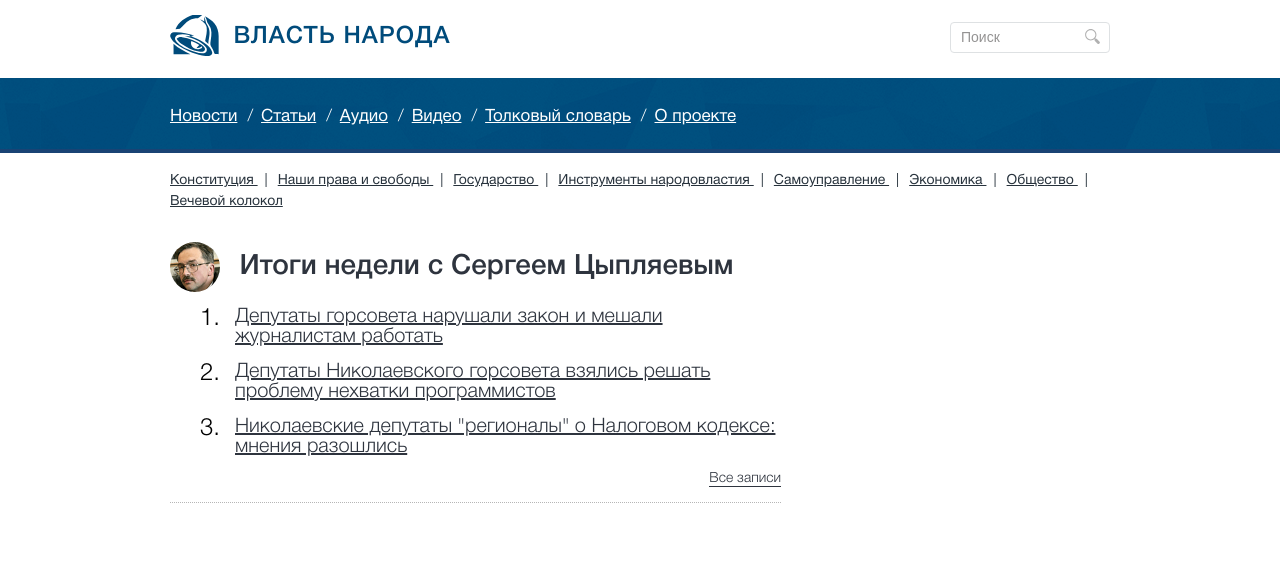
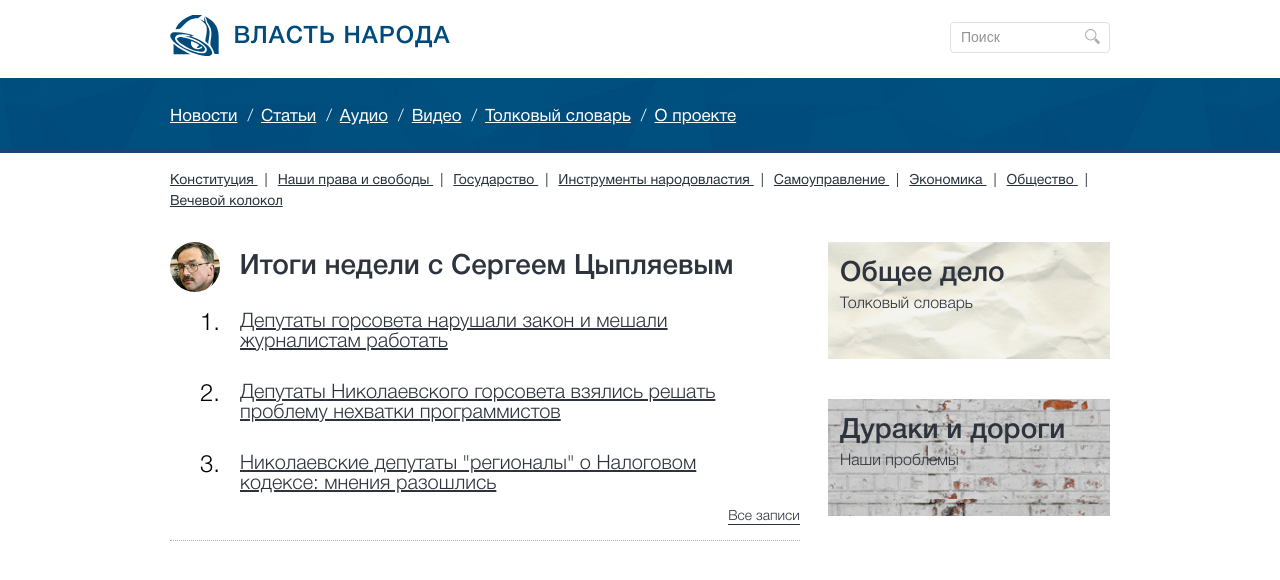
Before and after one commit to sarhov/vn_site, a Jekyll site: the page built from index.html, in a window 1280 px wide. Shown: the top 580 px of the page. Built offline with Jekyll 4.4.1, drawn with Linux system fonts in a browser that asks for light colours.

Commit message:
added the right block and its boxes as well

```diff
--- a/_layouts/default.html
+++ b/_layouts/default.html
@@ -28,7 +28,7 @@
    <div class="top-block__left">
      <header class="top-block__header">
      <img src="{{site.baseurl}}/content/author.png" alt="Сергеем Цыпляевым" class="top-block__image">
-       <h2 class="top-block__headline">
+       <h2 class="top-block__headline gl-headline">
          Итоги недели с Сергеем Цыпляевым
        </h2>
        <!-- /.top-block__headline -->
@@ -59,7 +59,26 @@
   </div>
   <!-- /.top-block__left -->
   <div class="top-block__right">
-
+    <a href="#" class="top-box">
+      <h3 class="top-box__headline gl-headline">
+        Общее дело
+      </h3>
+      <!-- /.top-box__headline -->
+      <h4 class="top-box__subheadline">
+        Толковый словарь
+      </h4>
+      <!-- /.top-box__subheadline -->
+    </a>
+    <a href="" class="top-box">
+      <h3 class="top-box__headline gl-headline">
+        Дураки и дороги
+      </h3>
+      <!-- /.top-box__headline -->
+      <h4 class="top-box__subheadline ">
+        Наши проблемы
+      </h4>
+      <!-- /.top-box__subheadline -->
+    </a>
   </div>
   <!-- /.top-block__right -->
 </div>
--- a/css/main.css
+++ b/css/main.css
@@ -165,7 +165,7 @@ button:focus {
 }
 
 /* line 179, ../sass/_base.scss */
-.test4, .site-logo, .top-block__headline {
+.test4, .gl-headline, .site-logo {
   font-family: "HelveticaNeueCyr-Medium";
 }
 
@@ -317,10 +317,21 @@ img {
 }
 
 /* line 399, ../sass/_base.scss */
+a {
+  color: #2e343e;
+}
+
+/* line 403, ../sass/_base.scss */
 .inner {
   width: 970px;
   padding: 0 15px;
   margin: auto;
+}
+
+/* line 409, ../sass/_base.scss */
+.gl-headline {
+  font-size: 28px;
+  color: #2e343e;
 }
 
 /* line 6, ../sass/main.scss */
@@ -564,7 +575,7 @@ img {
 /* line 238, ../sass/main.scss */
 .top-block__left {
   float: left;
-  width: 65%;
+  width: 67%;
   padding-bottom: 15px;
   border-bottom: 1px dotted #b6b6b6;
 }
@@ -572,7 +583,7 @@ img {
 .top-block__header {
   height: 50px;
   overflow: hidden;
-  margin-bottom: 15px;
+  margin-bottom: 20px;
   text-overflow: ellipsis;
 }
 /* line 249, ../sass/main.scss */
@@ -586,42 +597,74 @@ img {
 }
 /* line 258, ../sass/main.scss */
 .top-block__headline {
-  font-size: 28px;
-  color: #2e343e;
   vertical-align: middle;
   display: inline-block;
 }
+/* line 263, ../sass/main.scss */
+.top-block__right {
+  float: right;
+  width: 30%;
+}
 
-/* line 268, ../sass/main.scss */
+/* line 270, ../sass/main.scss */
 .top-block-articles__list {
   list-style: none;
   counter-reset: articles;
+  padding-right: 60px;
 }
-/* line 273, ../sass/main.scss */
+/* line 276, ../sass/main.scss */
 .top-block-articles__item {
   overflow: hidden;
   text-overflow: ellipsis;
-  height: 45px;
-  margin-bottom: 10px;
+  height: 41px;
+  margin-bottom: 30px;
   font-size: 20px;
 }
-/* line 279, ../sass/main.scss */
+/* line 282, ../sass/main.scss */
+.top-block-articles__item:last-child {
+  margin-bottom: 15px;
+}
+/* line 285, ../sass/main.scss */
 .top-block-articles__item::before {
   counter-increment: articles;
   content: counter(articles) ".";
   float: left;
-  width: 65px;
+  width: 70px;
   text-indent: 30px;
   font-size: 24px;
 }
-/* line 288, ../sass/main.scss */
+/* line 294, ../sass/main.scss */
 .top-block-articles__link {
   text-decoration: underline;
   overflow: hidden;
   display: block;
   color: #2e343e;
 }
-/* line 293, ../sass/main.scss */
+/* line 299, ../sass/main.scss */
 .top-block-articles__link:hover {
   text-decoration: none;
 }
+
+/* line 307, ../sass/main.scss */
+.top-box {
+  height: 117px;
+  padding: 18px 0 0 12px;
+  display: block;
+}
+/* line 311, ../sass/main.scss */
+.top-box:hover {
+  opacity: 0.9;
+}
+/* line 314, ../sass/main.scss */
+.top-box:first-child {
+  background: #e1e1d8 url("../images/top-box-bg_first.png") center top/cover repeat;
+  margin-bottom: 40px;
+}
+/* line 318, ../sass/main.scss */
+.top-box:first-child + .top-box {
+  background: #dadada url("../images/top-box-bg_second.png") 100px 100px/cover repeat;
+}
+/* line 321, ../sass/main.scss */
+.top-box__headline {
+  margin-bottom: 8px;
+}
```
Also changed, not shown: sass/_base.scss (+10 -0 lines), sass/main.scss (+35 -8 lines), images/top-box-bg_first.png (added), images/top-box-bg_second.png (added), 2 other files.
